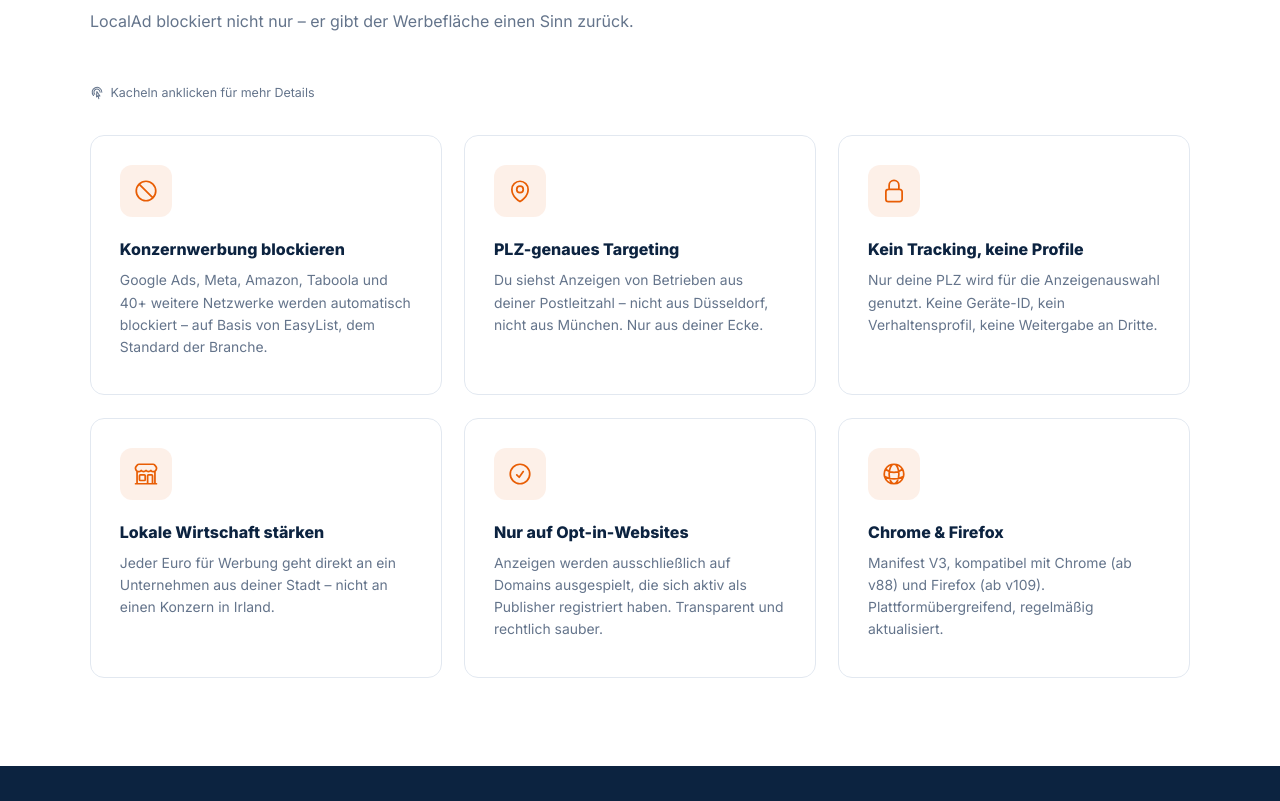
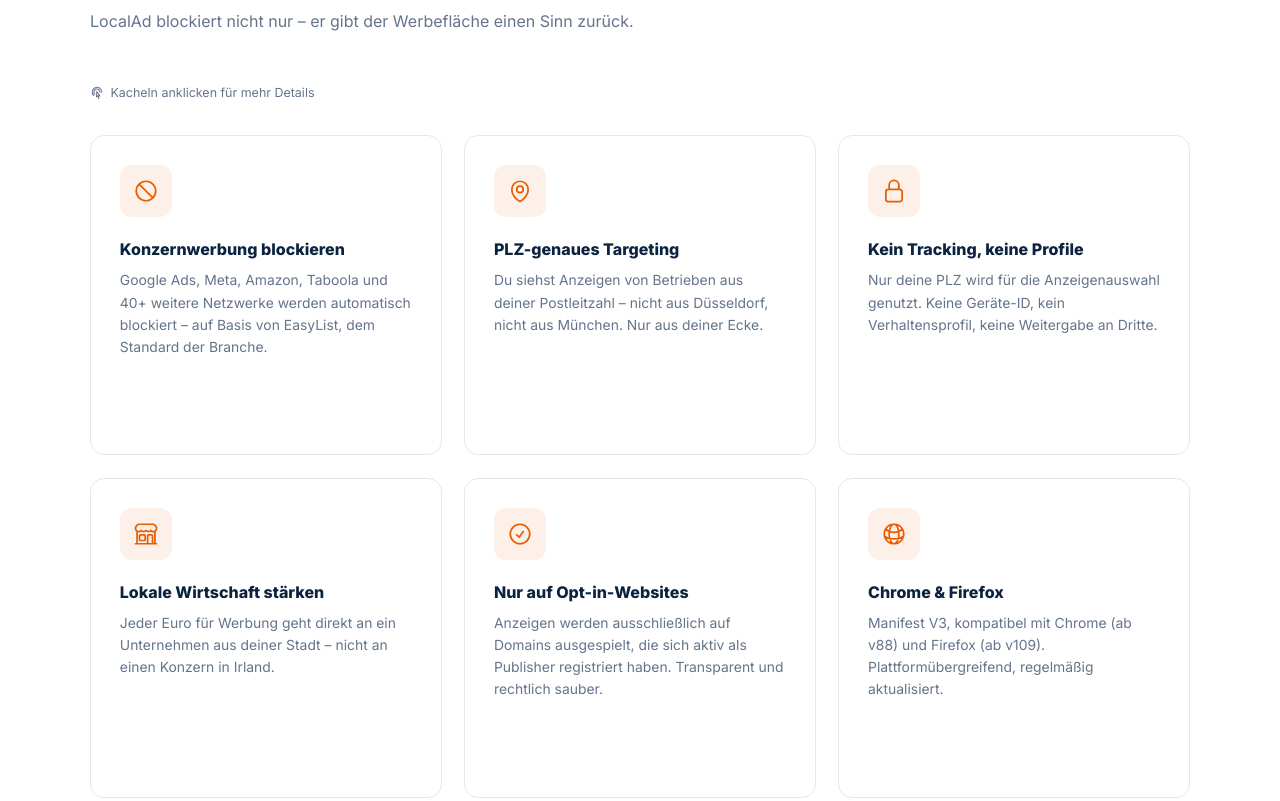
Before and after one commit to getlocalad/localad, a browser extension: page dashboard/landing.html in a window 1280 px wide. Shown: the part 1640-2441 px from the top of the page. Drawn offline with Linux system fonts and the light colour scheme.

Commit message:
fix: flip-cards auf feste Höhe 320px – alle Kacheln einheitlich

```diff
--- a/dashboard/landing.html
+++ b/dashboard/landing.html
@@ -340,18 +340,18 @@
     .features-grid {
       display: grid; grid-template-columns: repeat(3, 1fr); gap: 1.4rem;
     }
-    .flip-card { perspective: 1000px; min-height: 260px; cursor: pointer; }
+    .flip-card { perspective: 1000px; height: 320px; cursor: pointer; }
     .flip-card-inner {
-      position: relative; width: 100%; height: 100%; min-height: 260px;
+      position: relative; width: 100%; height: 100%;
       transition: transform 0.55s cubic-bezier(0.4, 0.2, 0.2, 1);
       transform-style: preserve-3d;
     }
     .flip-card.flipped .flip-card-inner { transform: rotateY(180deg); }
     .flip-card-front, .flip-card-back {
-      position: absolute; width: 100%; min-height: 260px;
+      position: absolute; width: 100%; height: 100%;
       backface-visibility: hidden; -webkit-backface-visibility: hidden;
       border-radius: var(--radius); padding: 1.8rem;
-      box-sizing: border-box;
+      box-sizing: border-box; overflow: hidden;
     }
     .flip-card-front {
       background: var(--white); border: 1.5px solid var(--gray2);
```
